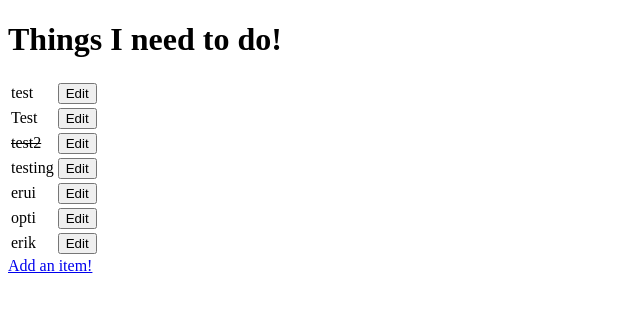
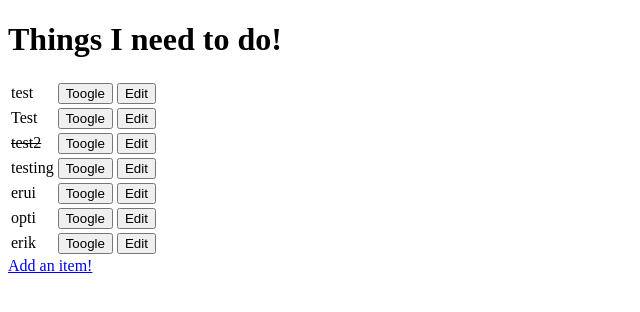
Before and after one commit to ErikHgm/Django-To-Do-App, a Django app: page / in a window 1280 px wide. Shown: the top 312 px of the page, without its empty margins (0-640 px from the left). Run offline with Django 3.2, Linux system fonts and the light colour scheme; data comes from the database, SQL or seed files in the repository; both versions use the stored data as it was after the commit.

Commit message:
Create toogle_item view

```diff
--- a/django_todo/urls.py
+++ b/django_todo/urls.py
@@ -15,12 +15,12 @@ Including another URLconf
 """
 from django.contrib import admin
 from django.urls import path
-from todo.views import get_todo_list, add_item, edit_item
+from todo import views
 
 urlpatterns = [
     path('admin/', admin.site.urls),
-    path('', get_todo_list, name='get_todo_list'),
-    path('add', add_item, name='add'),
-    path('edit/<item_id>', edit_item, name='edit')
-
+    path('', views.get_todo_list, name='get_todo_list'),
+    path('add', views.add_item, name='add'),
+    path('edit/<item_id>', views.edit_item, name='edit'),
+    path('toogle/<item_id>', views.toogle_item, name='toogle'),
 ]
--- a/todo/templates/todo/todo_list.html
+++ b/todo/templates/todo/todo_list.html
@@ -20,10 +20,16 @@
             <td>{{item.name}}</td>
             {% endif %}
             <td>
+                <a href="/toogle/{{ item.id }}">
+                    <button>Toogle</button>
+                </a>
+            </td>
+            <td>
                 <a href="/edit/{{ item.id }}">
                     <button>Edit</button>
                 </a>
             </td>
+
         </tr>
         {% empty %}
         <td>You have nothing to do</td>
--- a/todo/views.py
+++ b/todo/views.py
@@ -36,3 +36,9 @@ def edit_item(request, item_id):
         'form': form
     }
     return render(request, 'todo/edit_item.html', context)
+
+def toogle_item(request,item_id):
+    item = get_object_or_404(Item, id=item_id)
+    item.done = not item.done
+    item.save()
+    return redirect("get_todo_list")
```
Also changed, not shown: db.sqlite3.
